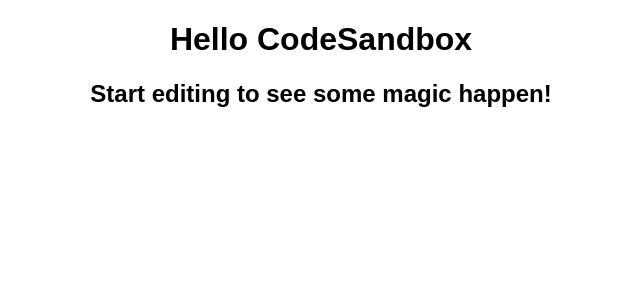
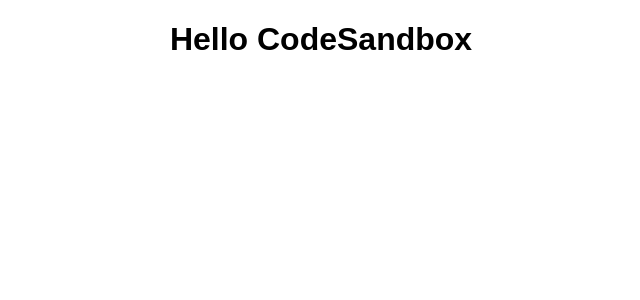
Before and after one commit to rohan-gov/React-Training-App, a React (Create React App) app: page / in a window 1280 px wide. Shown: the top 300 px of the page, without its empty margins (319-959 px from the left). Built offline with nearby package versions, Linux system fonts and the light colour scheme.

Commit message:
initial commit

```diff
--- a/src/App.js
+++ b/src/App.js
@@ -4,7 +4,6 @@
   return (
     <div className="App">
       <h1>Hello CodeSandbox</h1>
-      <h2>Start editing to see some magic happen!</h2>
     </div>
   );
 }
```
